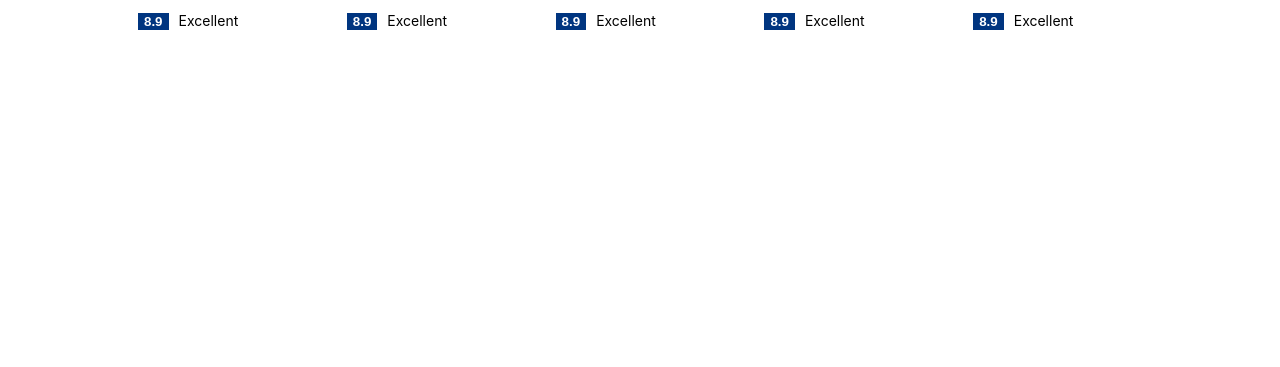
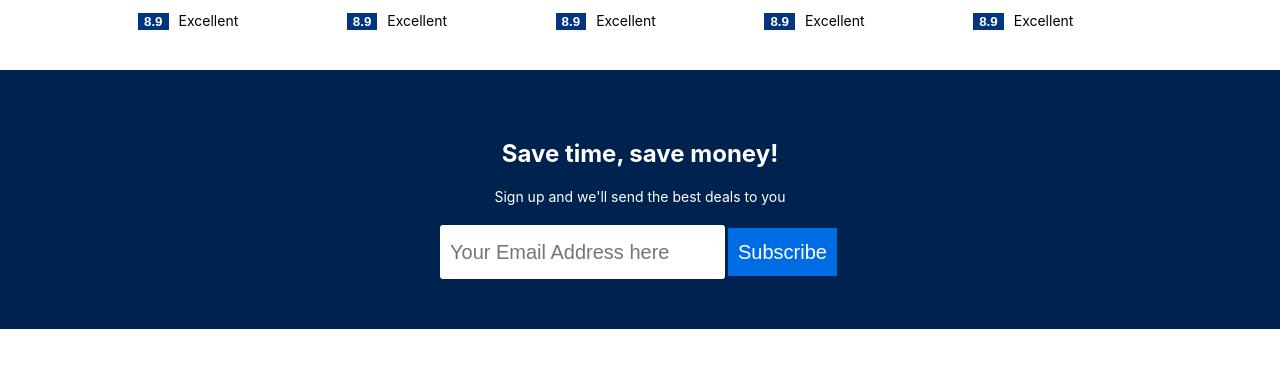
Before and after one commit to RamKumarMandal/hotelandbus, a React (Vite) app in the folder hotelandbus/: page / in a window 1280 px wide. Shown: the part 1551-1918 px from the top of the page. Before the commit the page ends 1641 px from the top, so only its background shows below. Built offline with nearby package versions, Linux system fonts and the light colour scheme.

Commit message:
14th commit

```diff
--- /dev/null
+++ b/hotelandbus/src/components/subscribe/Subscribe.css
@@ -0,0 +1,41 @@
+.sub{
+    display: flex;
+    width: 100%;
+    background-color:#00224f;
+    flex-direction: column;
+    align-items: center;
+    justify-content: center;
+    padding: 50px;
+    color: white;
+    gap: 20px;
+}
+.subTitle>h2{
+    margin-bottom: 0px;
+    padding-bottom: 0px;
+}
+
+.subAim{
+    font-size: 14px;
+}
+.subInputButton{
+    display: flex;
+}
+.subInputButton>input{
+    font-size: 20px;
+    color: #6b6b6b;
+    border: 0;
+    border-radius: 3px;
+    font-weight: 100;
+    padding: 10px;
+    width: 75%;
+}
+
+.subInputButton>button{
+    font-size: 20px;
+    line-height: 28px;
+    padding:10px;
+    margin:3px;
+    border:none;
+    background-color: #006CE4;
+    color: white;
+}
--- /dev/null
+++ b/hotelandbus/src/components/subscribe/Subscribe.tsx
@@ -0,0 +1,19 @@
+import React from 'react'
+import './Subscribe.css'
+
+const Subscribe = () => {
+  return (
+    <div className="sub">
+      <div className="subTitle">
+        <h2>Save time, save money!</h2>
+      </div>
+      <div className="subAim">Sign up and we'll send the best deals to you</div>
+      <div className="subInputButton">
+        <input type="email" placeholder="Your Email Address here" />
+        <button>Subscribe</button>
+      </div>
+    </div>
+  )
+}
+
+export default Subscribe
--- a/hotelandbus/src/pages/Home.tsx
+++ b/hotelandbus/src/pages/Home.tsx
@@ -7,6 +7,7 @@ import Header from '../components/header/Header'
 import Nav from '../components/navbar/Nav'
 import PropertyList from '../components/propertyList/PropertyList'
 import FeaturedProperties from '../components/featuredProperties/FeaturedProperties'
+import Subscribe from '../components/subscribe/Subscribe'
 
 const Home = () => {
   return (
@@ -19,6 +20,7 @@ const Home = () => {
         <PropertyList />
         <h1 className="homeTitle">Homes Guests Love</h1>
         <FeaturedProperties />
+        <Subscribe />
       </div>
     </div>
   )
```
